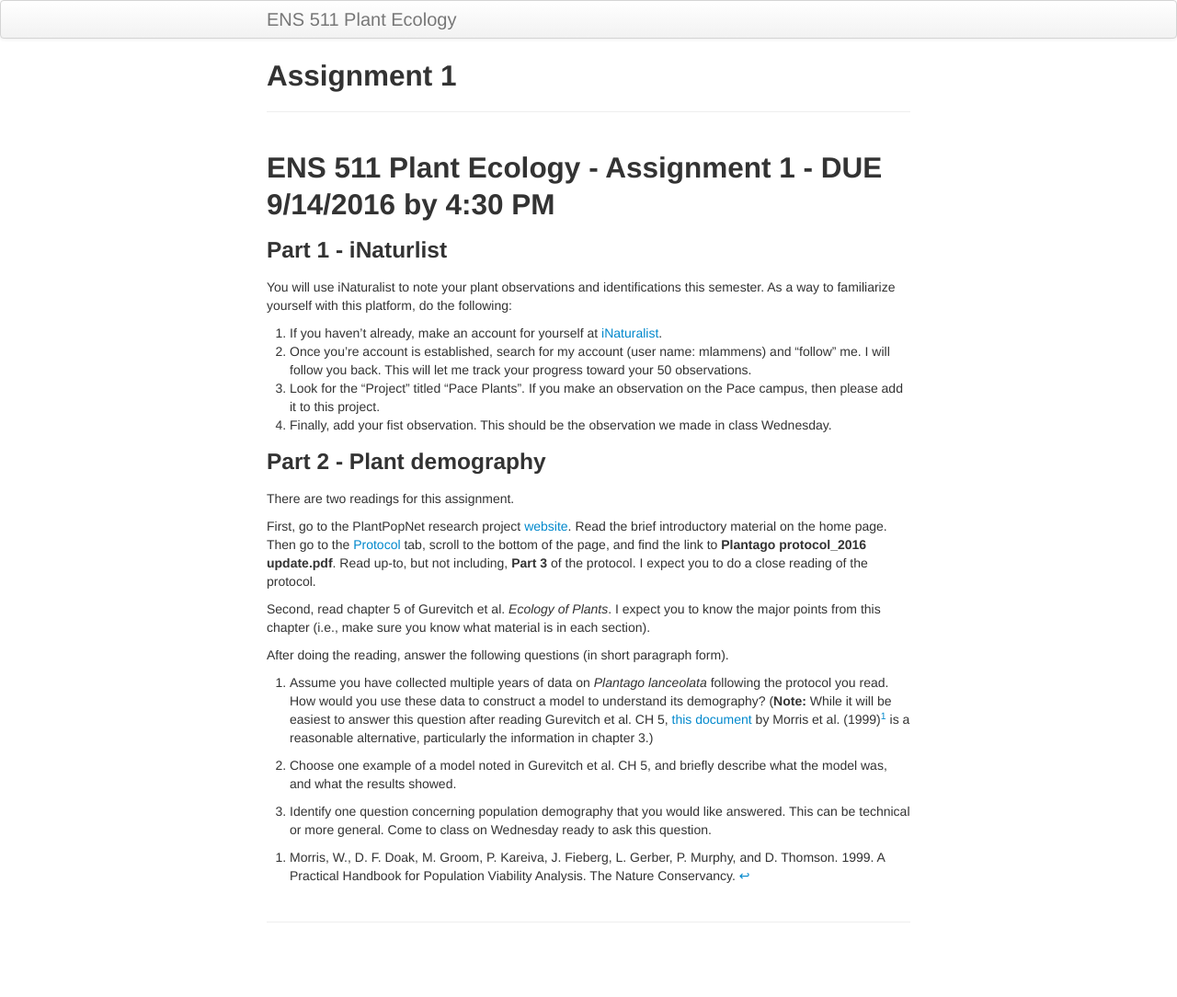
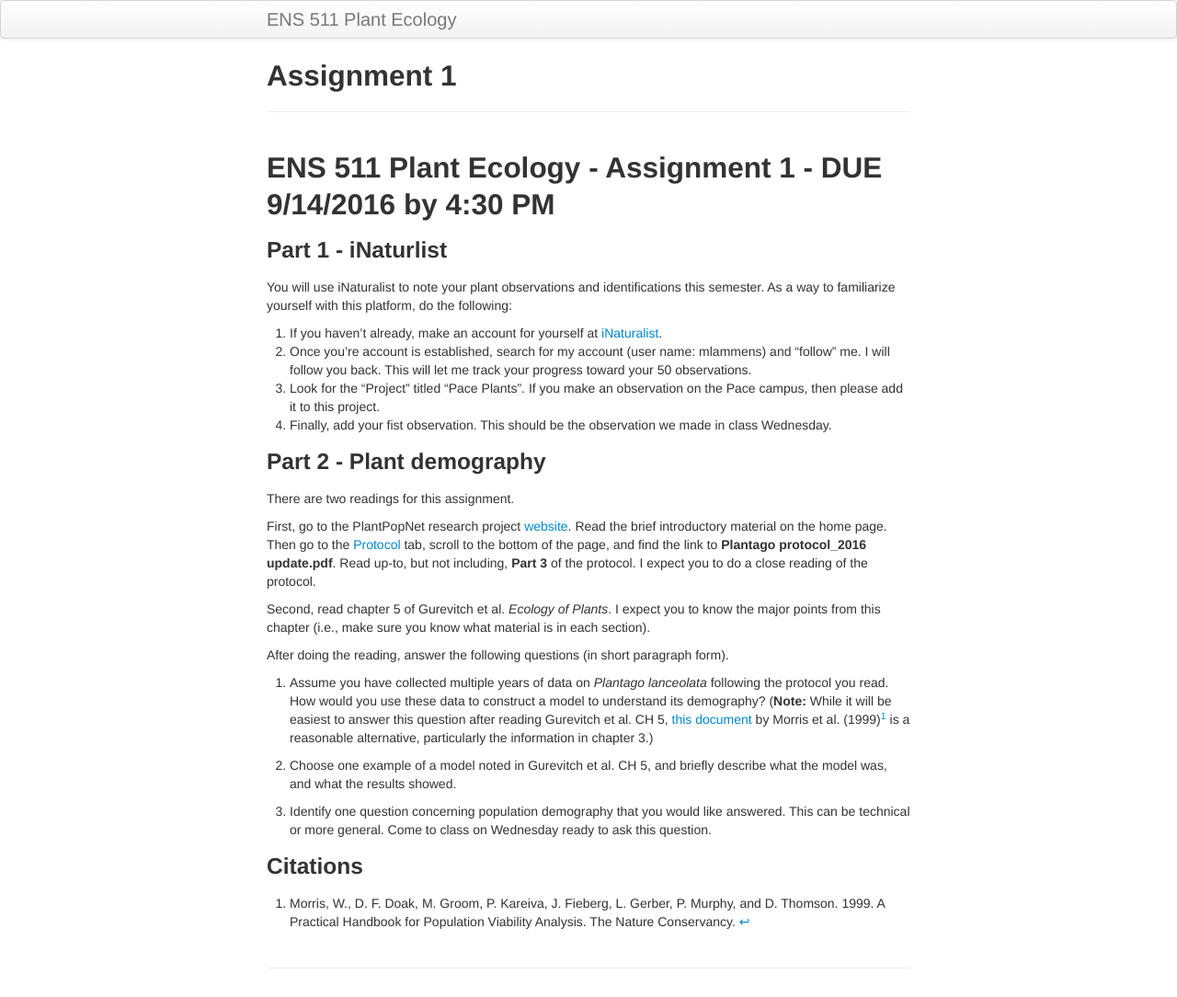
Before and after one commit to mlammens/ENS-511-Plant-Ecology, a Jekyll site: the page built from pages/assignment-1.md, in a window 1280 px wide. Shown: the whole page at 92% size. Built offline with Jekyll 4.4.1, drawn with Linux system fonts in a browser that asks for light colours; before the commit the page ends 1034 px from its top, so only the background shows below that.

Commit message:
fix footnote in assigment 1 - attempt

```diff
--- a/pages/assignment-1.md
+++ b/pages/assignment-1.md
@@ -34,4 +34,6 @@ After doing the reading, answer the following questions (in short paragraph form
 
 3. Identify one question concerning population demography that you would like answered. This can be technical or more general. Come to class on Wednesday ready to ask this question.
 
+### Citations
+
 [^1]: Morris, W., D. F. Doak, M. Groom, P. Kareiva, J. Fieberg, L. Gerber, P. Murphy, and D. Thomson. 1999. A Practical Handbook for Population Viability Analysis. The Nature Conservancy.
```
